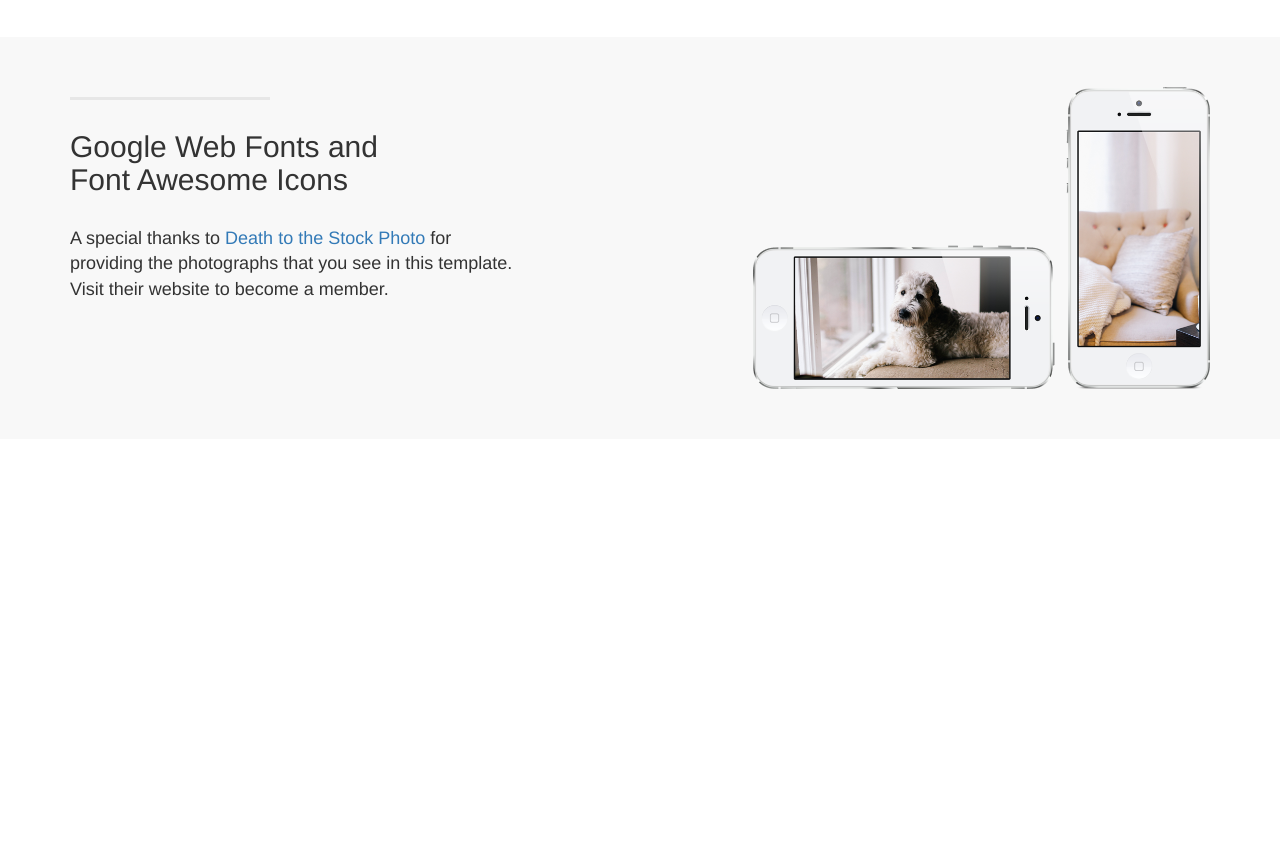
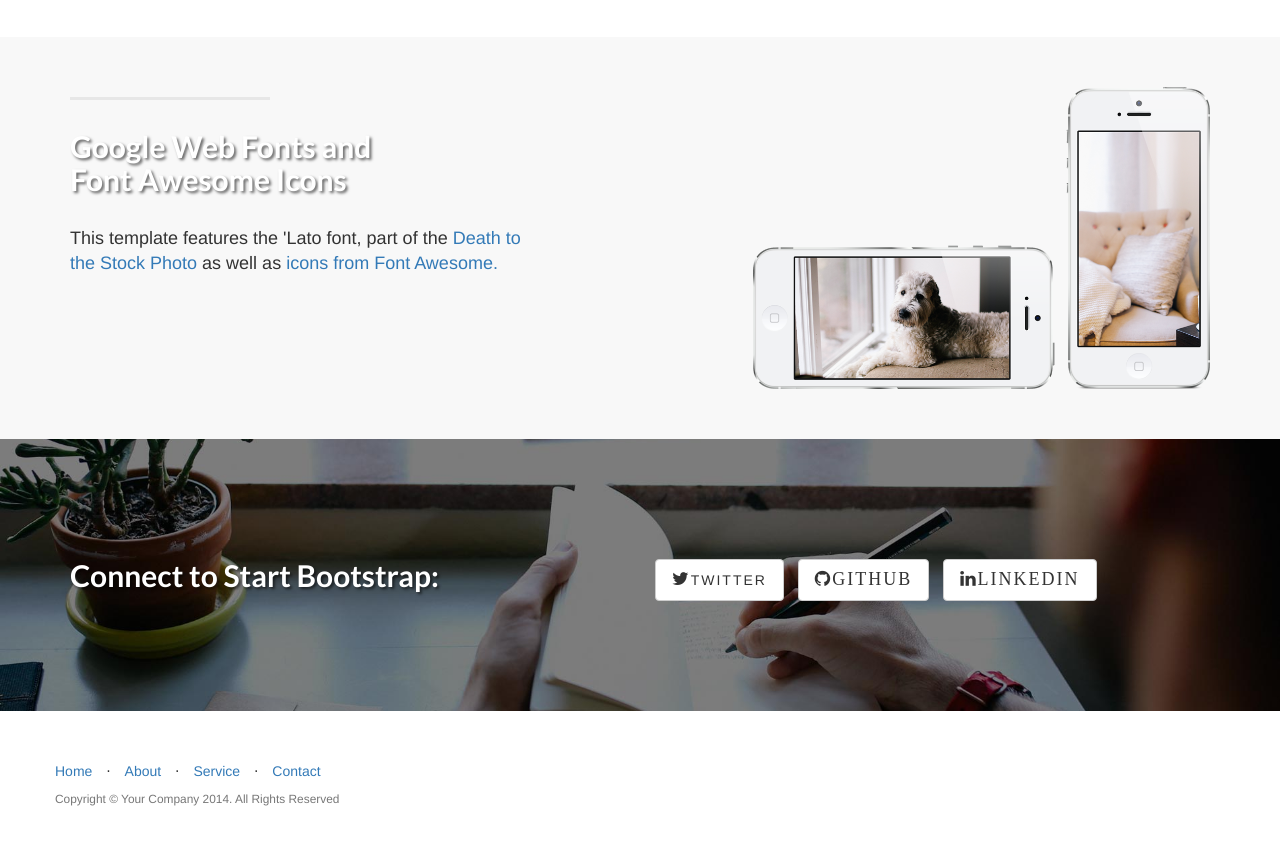
Before and after one commit to veerajjadhav/Landing-page, a plain HTML site: page index.html in a window 1280 px wide. Shown: the part 1700-2568 px from the top of the page. Before the commit the page ends 2139 px from the top, so only its background shows below. Drawn offline with nearby package versions, Linux system fonts and the light colour scheme.

Commit message:
aside and footer

```diff
--- a/css/style.css
+++ b/css/style.css
@@ -29,7 +29,7 @@
 h1{
     font-size: 5em;
 }
-h3,h1{
+h3,h1,h2{
     font-family: lato;
     color:#fff;
     font-weight:700;
@@ -60,3 +60,13 @@ h3,h1{
 .article-desc{
     font-size: 18px;
 }
+.aside-container{
+    background: url('../images/aside.jpg') no-repeat;
+    background-position-x: 50%;
+    background-position-y: 50%;
+    padding:100px 0;
+    background-size: cover;
+}
+.footer-container{
+    padding: 50px 0;
+}
--- a/index.html
+++ b/index.html
@@ -77,7 +77,7 @@
                 <div class="row article1 article">
                     <div class="col-md-5 article-content">
                         <h2 class="article-heading">Google Web Fonts and<br>Font Awesome Icons</h2>
-                        <p class="article-desc">A special thanks to<a href="#"> Death to the Stock Photo</a> for providing the photographs that you see in this template. Visit their website to become a member.</p>
+                        <p class="article-desc">This template features the 'Lato font, part of the <a href="#"> Death to the Stock Photo</a> as well as <a href="#"> icons from Font Awesome.</a> </p>
 
                     </div>
                     <div class="col-md-offset-2 col-md-5">
@@ -86,7 +86,40 @@
                 </div>
             </div>
         </article>
+        <div class="aside-container">
+            <aside class="container">
+                <div class="row">
+                    <div class="col-md-6">
+                        <h2>Connect to Start Bootstrap:</h2>
+                    </div>
 
+                    <div class="col-md-6 ">
+                        <ul class="list-inline text-uppercase">
+                            <li><a href="#" class="btn btn-default banner-btns"><i class="fa fa-twitter social-icons"></i>twitter</a></li>
+                            <li><a href="#" class="btn btn-default banner-btns"><i class="fa fa-github social-icons">github</i></a></li>
+                            <li><a href="#" class="btn btn-default banner-btns"><i class="fa fa-linkedin social-icons">linkedin</i></a></li>
+                        </ul>
+                    </div>
+                </div>
+            </aside>
+        </div>
+        <footer class="container footer-container">
+            <div class="row">
+                <div class="col-md-12">
+                    <ul class="list-inline text-capitalize">
+                        <li><a href="#">home</a></li>
+                        <li class="footer-menu-divider">⋅</li>
+                        <li><a href="#">about</a></li>
+                        <li class="footer-menu-divider">⋅</li>
+                        <li><a href="#">service</a></li>
+                        <li class="footer-menu-divider">⋅</li>
+                        <li><a href="#">contact</a></li>
+
+                    </ul>
+                    <p class="copyright text-muted small">Copyright © Your Company 2014. All Rights Reserved</p>
+                </div>
+            </div>
+        </footer>
         <!-- jQuery (necessary for Bootstrap's JavaScript plugins) -->
         <script src="https://ajax.googleapis.com/ajax/libs/jquery/1.12.4/jquery.min.js"></script>
         <!-- Include all compiled plugins (below), or include individual files as needed -->
```
Also changed, not shown: images/aside.jpg (renamed from images/footer.jpg).
